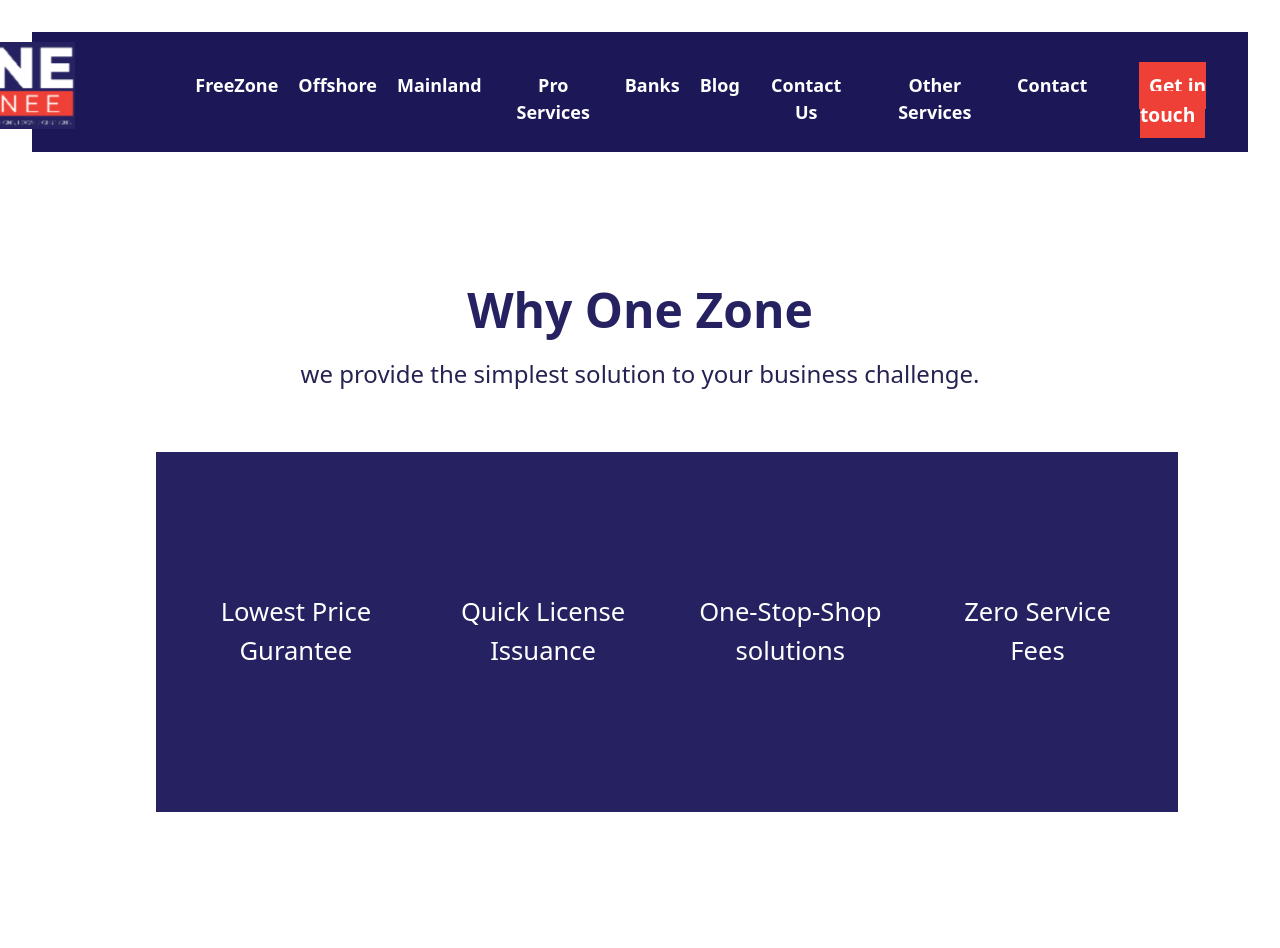
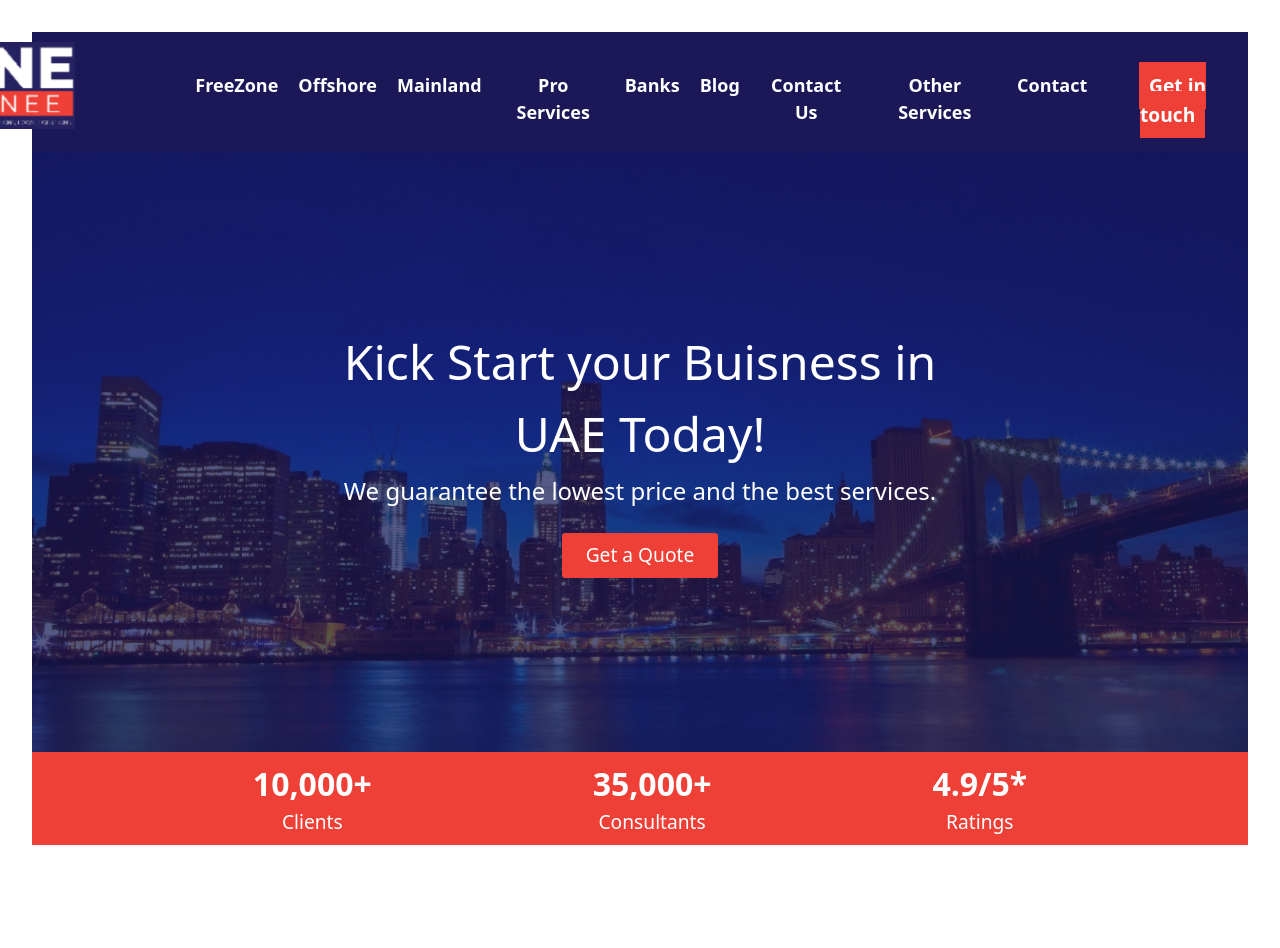
Before and after one commit to Manish-rai-dev/Demo, a React (Vite) app in the folder demo/: page / in a window 1280 px wide. Shown: the top 948 px of the page. Built offline with nearby package versions, Linux system fonts and the light colour scheme.

Commit message:
form remaining

```diff
--- a/demo/src/Components/Home/Home.jsx
+++ b/demo/src/Components/Home/Home.jsx
@@ -2,6 +2,7 @@ import "./Home.css";
 import Logo from "../Footer/image/logo.png"
 import Middle from "../Middle/Middle";
 import Footer from "../Footer/Footer";
+import Main from "../Main/Main";
 const Home = () => {
   return (
     <>
@@ -46,6 +47,7 @@ const Home = () => {
     </nav>
     </div>
     <div className="MiddleContainer">
+        <Main/>
         <Middle></Middle>
     </div>
 
--- /dev/null
+++ b/demo/src/Components/Main/Main.css
@@ -0,0 +1,51 @@
+.backdrop {
+    width: 100%;
+    height: 75vh;
+    background-color: rgba(28, 24, 87, 0.71);
+    color: white;
+    display: flex;
+    justify-content: center;
+    align-items: center;
+    flex-direction: column;
+  }
+  .text1 {
+    font-size: 3rem;
+    font-weight: 500;
+    margin-bottom: 0.2rem;
+    width: 40rem;
+    text-align: center;
+  }
+  .text2 {
+    font-size: 1.5rem;
+    font-weight: 500;
+  }
+  .button {
+    background-color: rgb(238, 64, 54);
+    padding: 0.5rem 1.5rem;
+    border-radius: 0.2rem;
+    font-size: 1.2rem;
+    text-align: center;
+    margin-top: 1.5rem;
+    cursor: pointer;
+  }
+  .banner {
+    background-color: rgb(238, 64, 54);
+    display: flex;
+    justify-content: space-evenly;
+    align-items: center;
+    padding: 0.5rem 0;
+  }
+  .stat {
+    color: white;
+    display: flex;
+    justify-content: center;
+    align-items: center;
+    flex-direction: column;
+  }
+  .stat > .number {
+    font-size: 2rem;
+    font-weight: 700;
+  }
+  .stat > .text {
+    font-size: 1.2rem;
+  }
--- /dev/null
+++ b/demo/src/Components/Main/Main.jsx
@@ -0,0 +1,45 @@
+import main from "./main.png";
+import "./Main.css";
+
+export default function Main() {
+  return (
+    <>
+      <div
+        style={{
+          backgroundImage: `url(${main})`,
+          backgroundSize: "cover",
+          backgroundPosition: "center",
+          backgroundRepeat: "no-repeat",
+          height: "75vh",
+          width: "100%",
+          top: "0",
+          left: "0",
+          zIndex: "-1",
+        }}
+        className="main"
+      >
+        <div className="backdrop">
+          <div className="text1">Kick Start your Buisness in UAE Today!</div>
+          <div className="text2">
+            We guarantee the lowest price and the best services.
+          </div>
+          <div className="button">Get a Quote</div>
+        </div>
+      </div>
+      <div className="banner">
+        <div className="stat">
+          <div className="number">10,000+</div>
+          <div className="text">Clients</div>
+        </div>
+        <div className="stat">
+          <div className="number">35,000+</div>
+          <div className="text">Consultants</div>
+        </div>
+        <div className="stat">
+          <div className="number">4.9/5*</div>
+          <div className="text">Ratings</div>
+        </div>
+      </div>
+    </>
+  );
+}
```
Also changed, not shown: demo/src/Components/Main/logo.png (added), demo/src/Components/Main/main.png (added).
